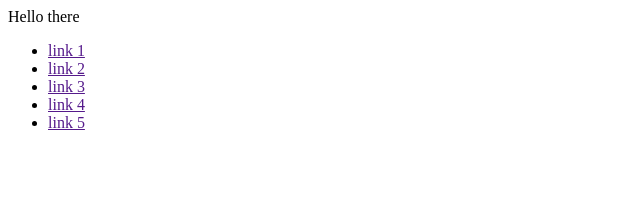
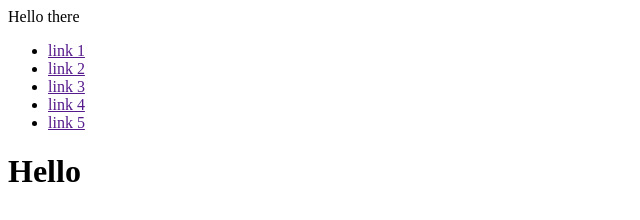
Before and after one commit to andrewtburke/andy, a plain HTML site: page index.html in a window 1280 px wide. Shown: the whole page, without its empty margins (0-640 px from the left). Drawn offline with Linux system fonts and the light colour scheme.

Commit message:
Update index.html

```diff
--- a/index.html
+++ b/index.html
@@ -18,5 +18,9 @@
             </ul>
         </nav>
     </header>
+    <main>
+        <h1>Hello</h1>
+    </main>
+
 </body>
 </html>
```
